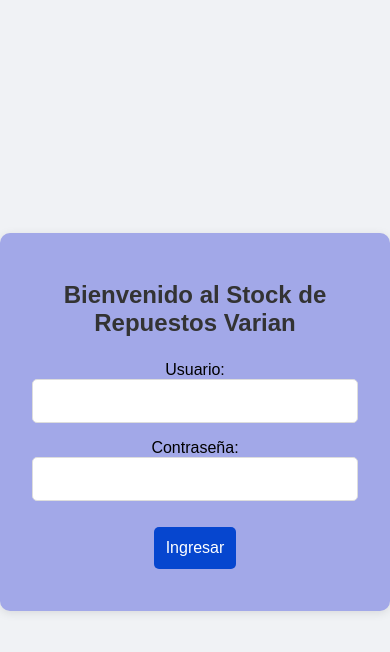
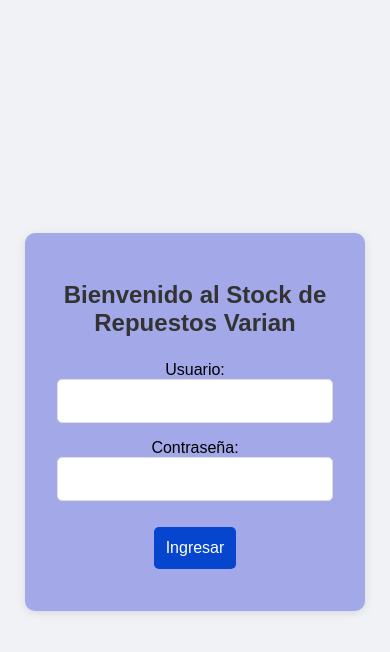
Before and after one commit to dgutierrezv/appvarian, a FastAPI app: page / in a window 390 px wide. Shown: the top 652 px of the page. Run offline with FastAPI, Linux system fonts and the light colour scheme.

Commit message:
COMMIT V1.5

```diff
--- a/templates/login.html
+++ b/templates/login.html
@@ -66,9 +66,10 @@
         }
 
         @media (min-width: 200px) and (max-width: 480px){
-            ..login-container {
+            .login-container {
             margin: 25px;
             }
+        }
     </style>
 </head>
 <body>
```
